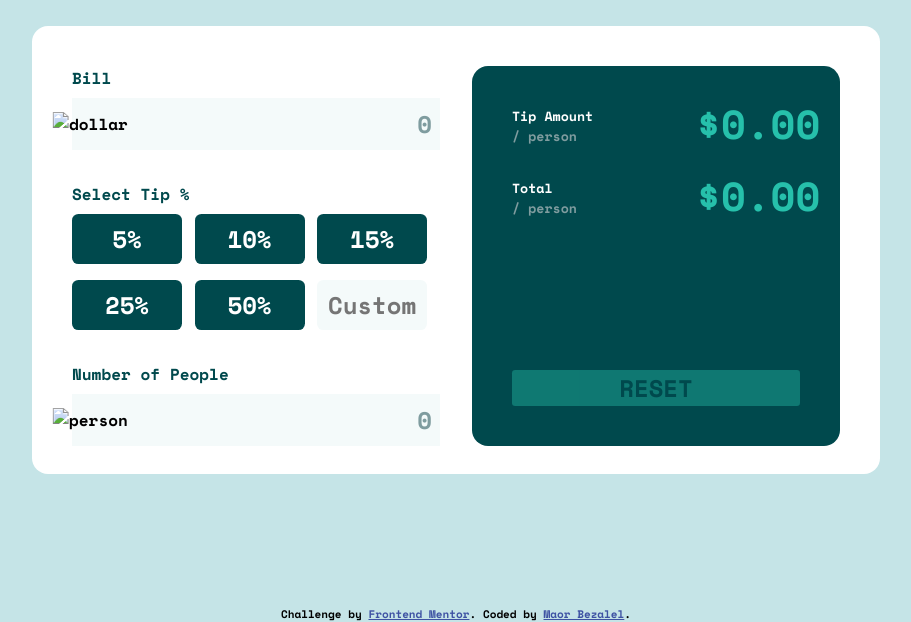
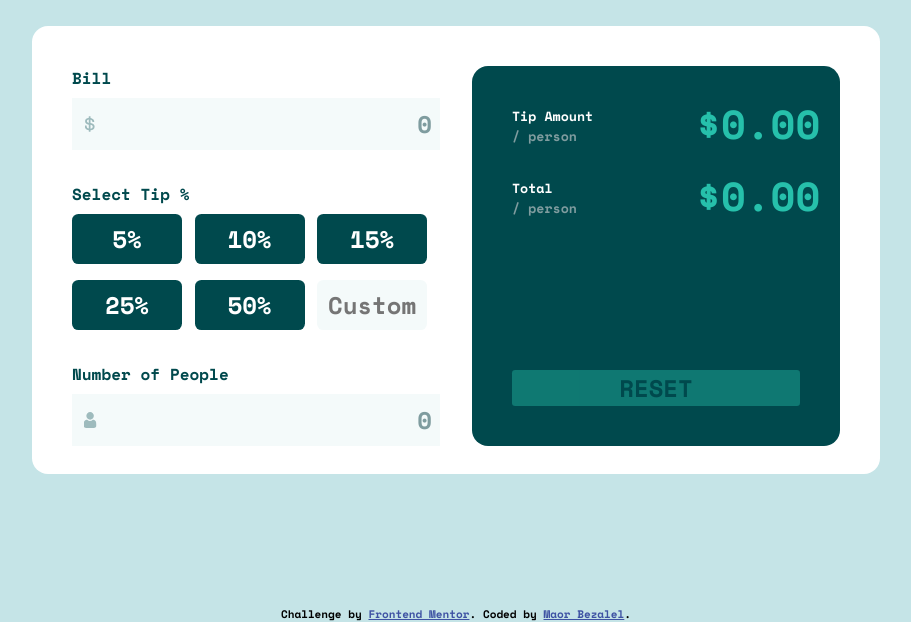
Before and after one commit to MaorBezalel/tip-calculator-app, a plain HTML site: page index.html in a window 1280 px wide. Shown: the part 178-800 px from the top of the page, without its empty margins (184-1095 px from the left). Drawn offline with nearby package versions, Linux system fonts and the light colour scheme; the site is published under a folder, as on GitHub Pages, so addresses that start at the root find nothing.

Commit message:
Update index.html

```diff
--- a/index.html
+++ b/index.html
@@ -4,7 +4,7 @@
   <meta charset="UTF-8">
   <meta name="viewport" content="width=device-width, initial-scale=1.0"> <!-- displays site properly based on user's device -->
 
-  <link rel="icon" type="image/png" sizes="32x32" href="/images/favicon-32x32.png">
+  <link rel="icon" type="image/png" sizes="32x32" href="./images/favicon-32x32.png">
   <link rel="stylesheet" href="style.css">
 
   <title>Frontend Mentor | Tip calculator app</title>
@@ -22,7 +22,7 @@
           <h4>Bill</h4>
           <div class="card__bill-input">
             <input type="number" id="bill-input" placeholder="0" maxlength="4">
-            <img src="/images/icon-dollar.svg" alt="dollar">
+            <img src="./images/icon-dollar.svg" alt="dollar">
           </div>
         </section>
         <section class="card__tip">
@@ -43,7 +43,7 @@
           </div>
           <div class="card__number-of-people-input">
             <input type="number" id="number-of-people-input" placeholder="0" maxlength="3">
-            <img src="/images/icon-person.svg" alt="person">
+            <img src="./images/icon-person.svg" alt="person">
           </div>
         </section>
       </div>
```
